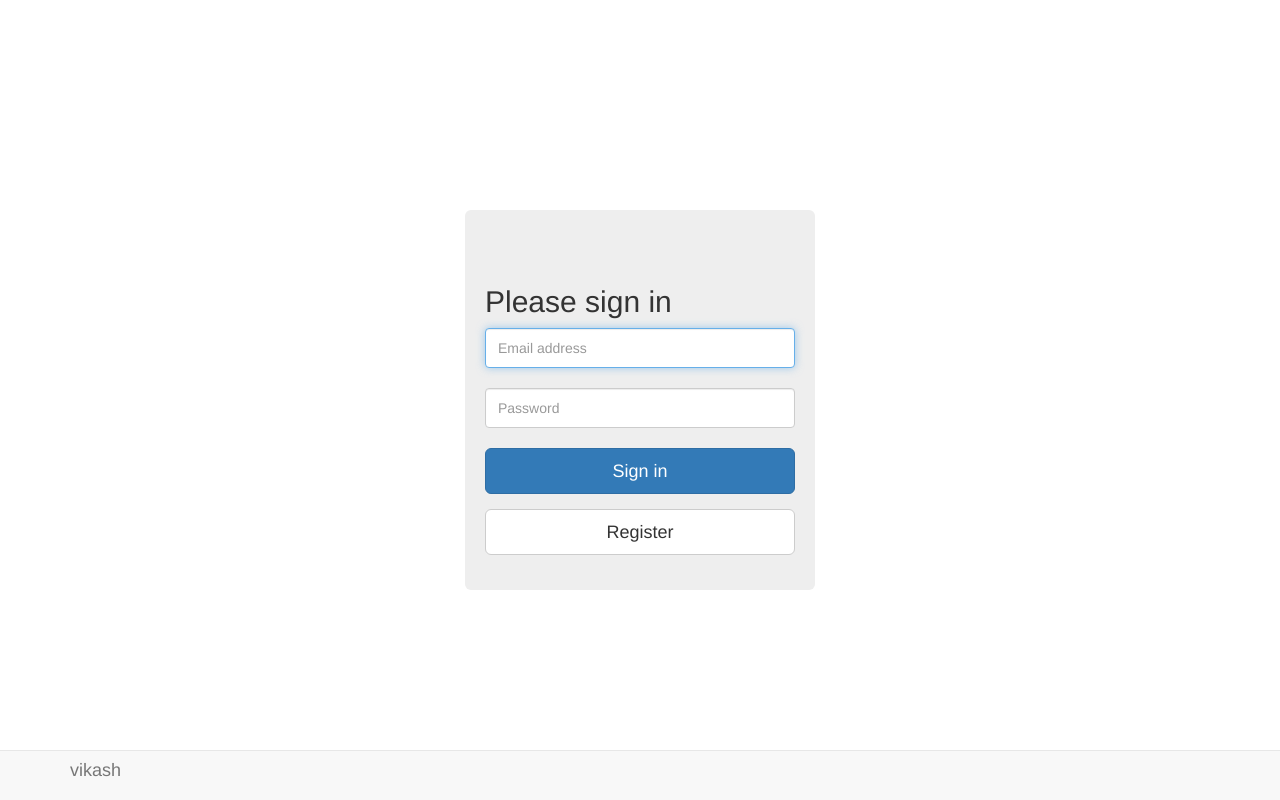
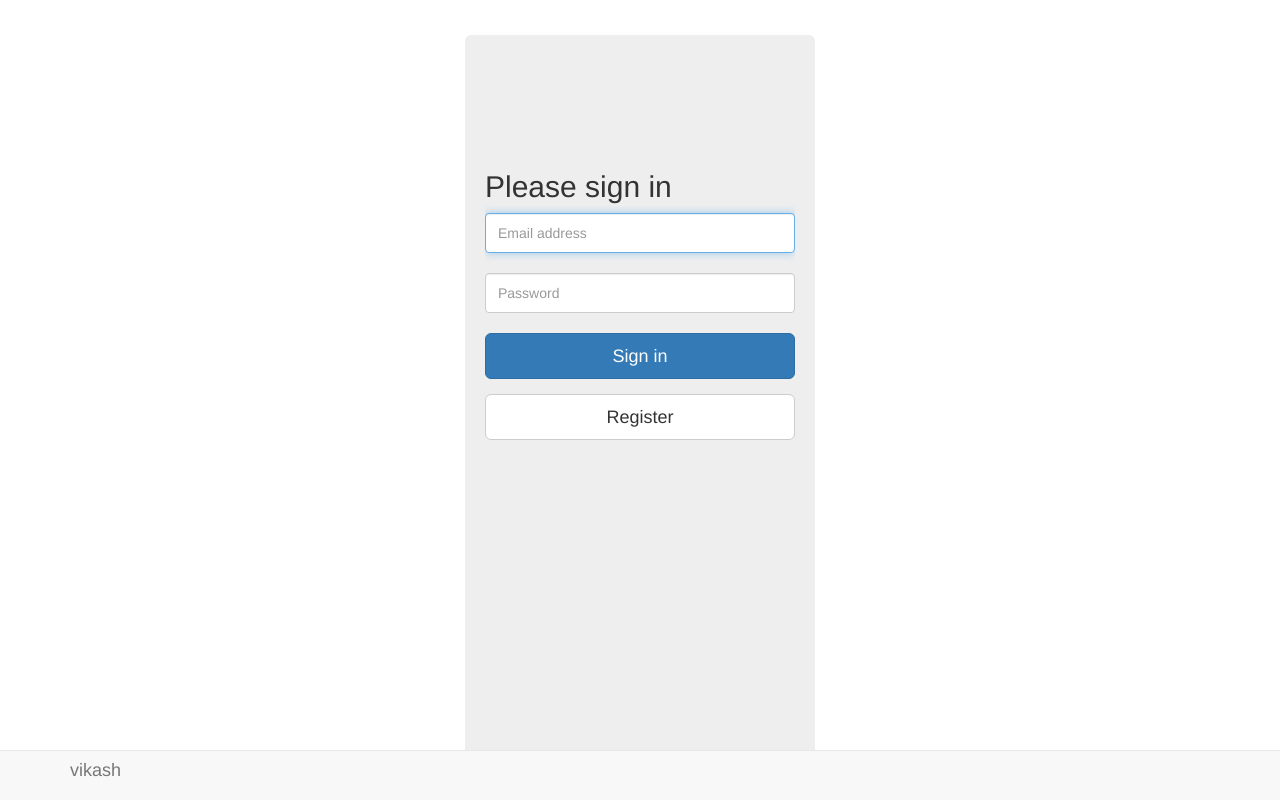
Before and after one commit to vikashask/User-Product-Portal-React, a React (Create React App) app in the folder react/: page / in a window 1280 px wide. Built offline with nearby package versions, Linux system fonts and the light colour scheme; what redux-immutable-state-invariant would draw is missing.

Commit message:
css changes

```diff
--- a/react/src/style/index.css
+++ b/react/src/style/index.css
@@ -95,6 +95,11 @@ li.nav {
 }
 .form-control{min-height: 40px;}
 .form-signin-heading{text-align: center; margin: 20px 0 !important;     color: #938f8f;}
+.form-signin{
+    margin-top:60px;
+    overflow: auto;
+    height: 630px;
+}
 .error {
     border-color: #e91847 !important;
     padding: 10px !important;
```
